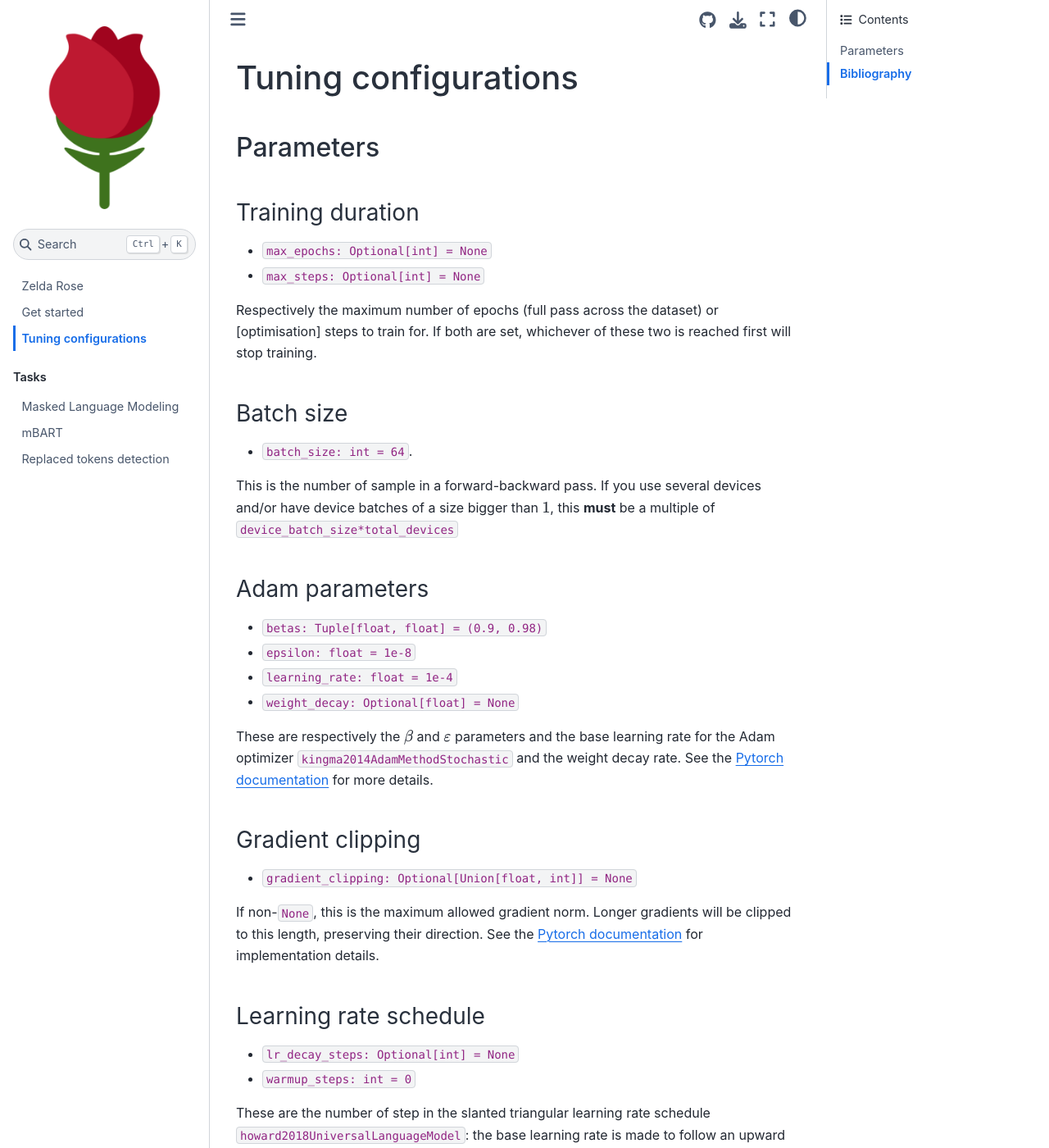
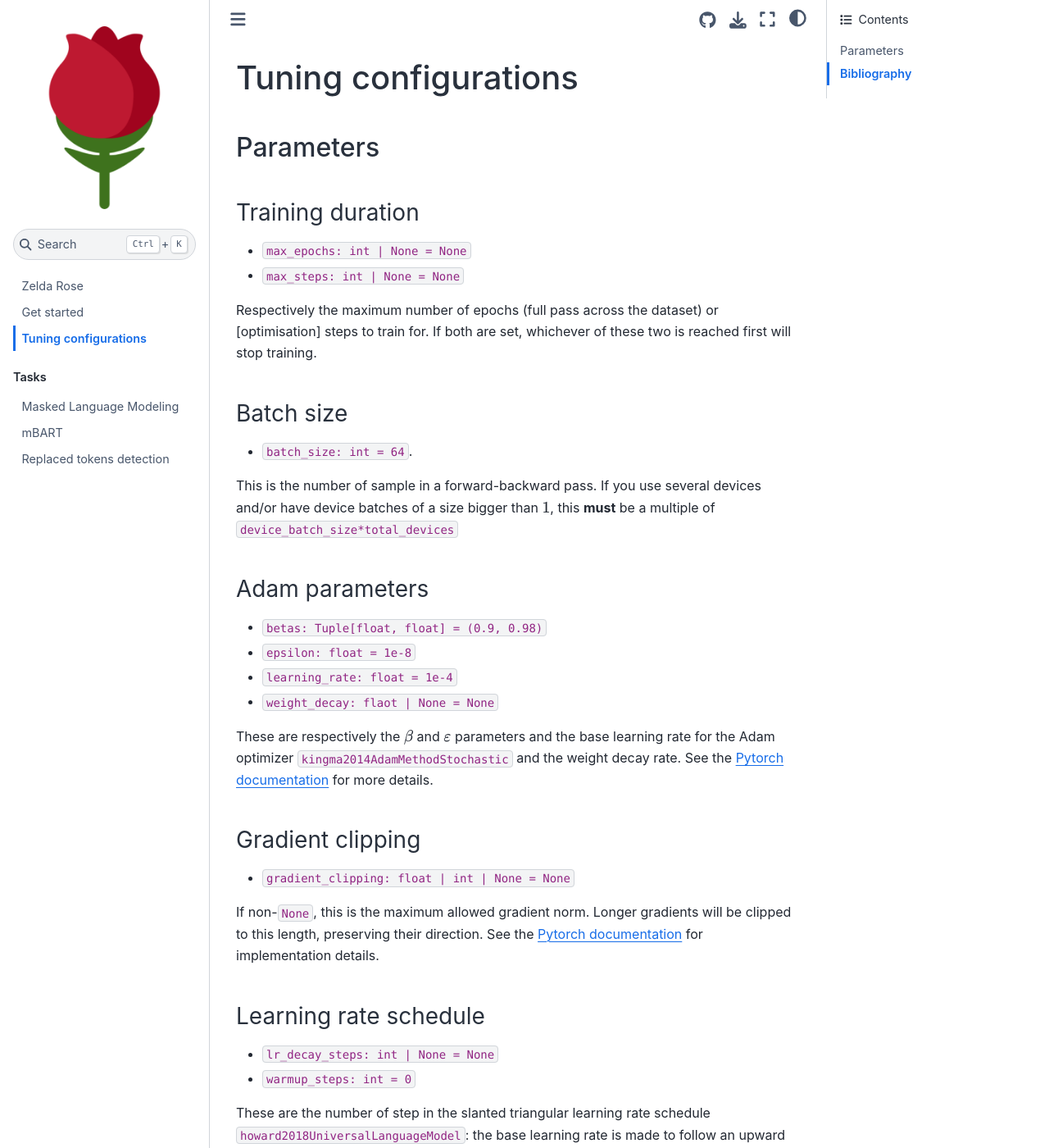
Before and after one commit to LoicGrobol/zeldarose, a Jupyter Book: the page built from docs/training_configurations.md, in a window 1280 px wide and 1400 px high. Shown: the whole window at 82% size. Built offline with Jupyter Book 1.0.4 settings and Sphinx 7.4.7 and the Sphinx Book theme 1.1.4, drawn with Linux system fonts in a browser that asks for light colours; cross-references to code outside the pages are shown as plain code.

Commit message:
typing fixes

```diff
--- a/docs/training_configurations.md
+++ b/docs/training_configurations.md
@@ -6,8 +6,8 @@ Tuning configurations
 
 ### Training duration
 
-- `max_epochs: Optional[int] = None`
-- `max_steps: Optional[int] = None`
+- `max_epochs: int | None = None`
+- `max_steps: int | None = None`
 
 Respectively the maximum number of epochs (full pass across the dataset) or \[optimisation\] steps to train for. If both are set, whichever of these two is reached first will stop training.
 
@@ -23,7 +23,7 @@ device batches of a size bigger than $1$, this **must** be a multiple of `device
 - `betas: Tuple[float, float] = (0.9, 0.98)`
 - `epsilon: float = 1e-8`
 - `learning_rate: float = 1e-4`
-- `weight_decay: Optional[float] = None`
+- `weight_decay: flaot | None = None`
 
 These are respectively the $β$ and $ε$ parameters and the base learning rate for the Adam optimizer
 {cite}`kingma2014AdamMethodStochastic` and the weight decay rate. See the [Pytorch
@@ -31,7 +31,7 @@ documentation](https://pytorch.org/docs/stable/generated/torch.optim.Adam.html)
 
 ### Gradient clipping
 
-- `gradient_clipping: Optional[Union[float, int]] = None`
+- `gradient_clipping: float | int | None = None`
 
 If non-`None`, this is the maximum allowed gradient norm. Longer gradients will be clipped to this
 length, preserving their direction. See the [Pytorch
@@ -40,7 +40,7 @@ implementation details.
 
 ### Learning rate schedule
 
-- `lr_decay_steps: Optional[int] = None`
+- `lr_decay_steps: int | None = None`
 - `warmup_steps: int = 0`
 
 These are the number of step in the slanted triangular learning rate schedule
```
Also changed, not shown: docs/tasks/mbart.md (+3 -3 lines), docs/tasks/rtd.md (+1 -1 lines), 4 other files.
